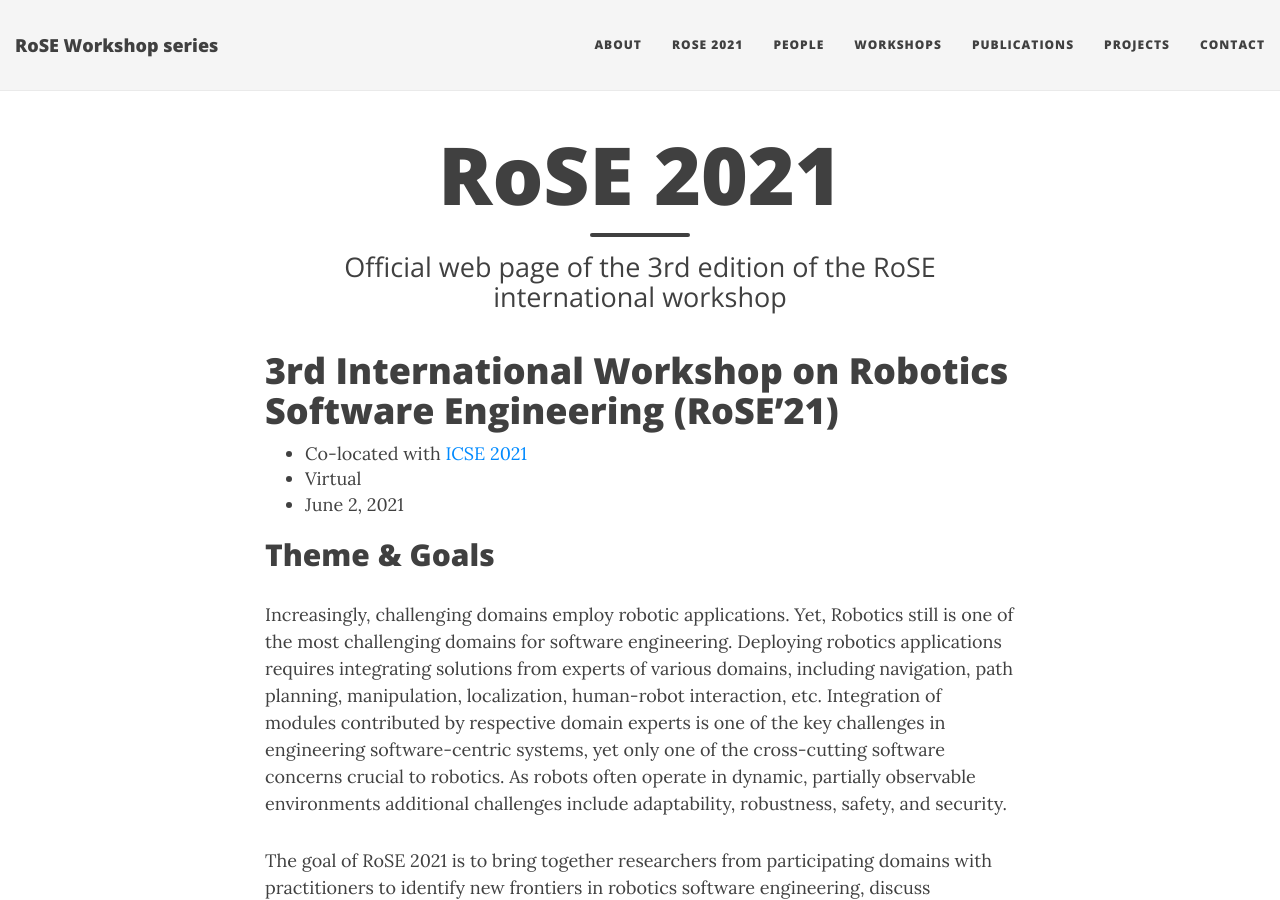
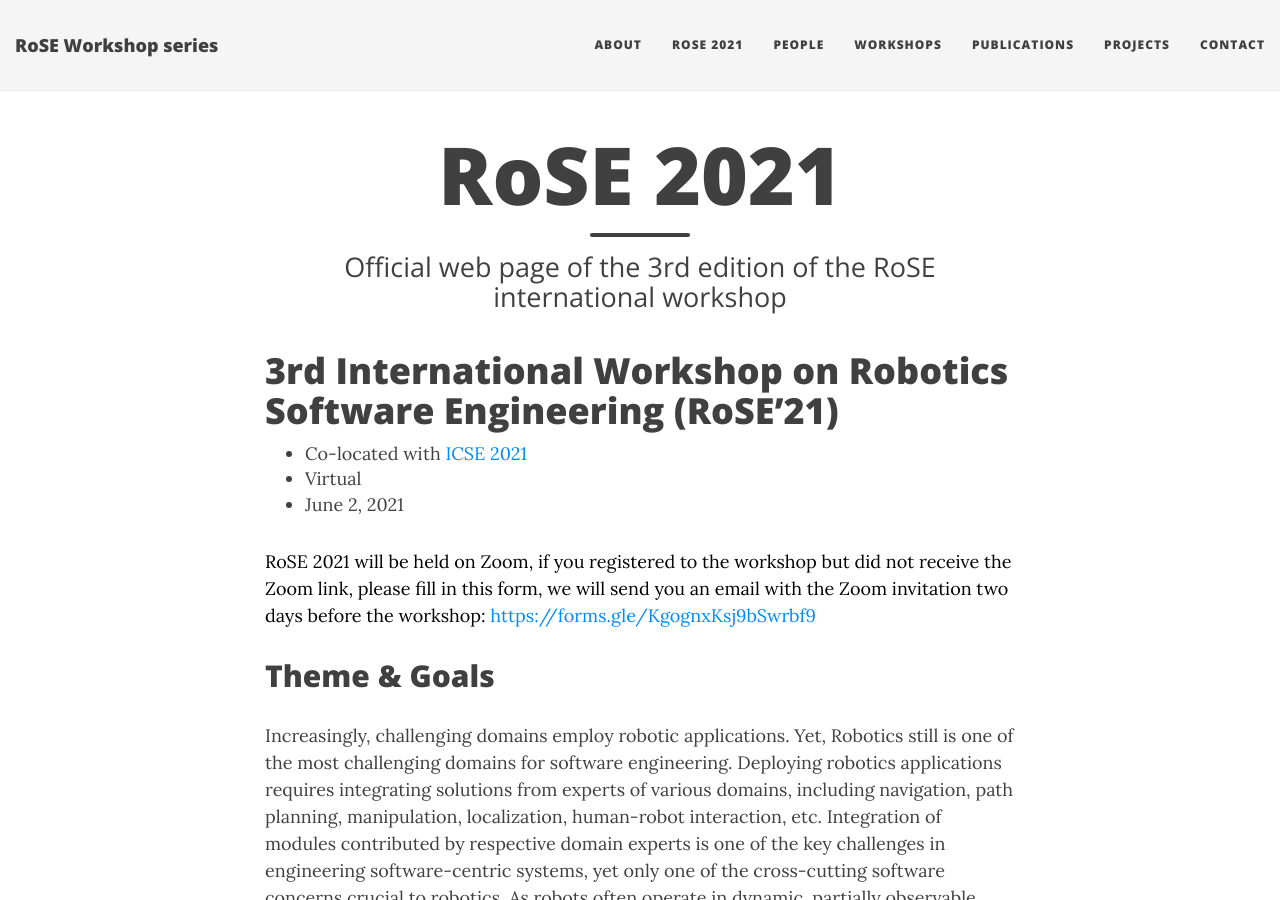
Before and after one commit to rose-workshops/rose-workshops.github.io, a Jekyll site: the page built from rose2021.md, in a window 1280 px wide and 900 px high. Built offline with Jekyll 4.4.1, drawn with Linux system fonts in a browser that asks for light colours; nearby versions of some CDN libraries.

Commit message:
Update rose2021.md

```diff
--- a/rose2021.md
+++ b/rose2021.md
@@ -9,6 +9,8 @@
 - Co-located with [ICSE 2021](https://conf.researchr.org/home/icse-2021)
 - Virtual
 - June 2, 2021
+
+<span style="color:black;">RoSE 2021 will be held on Zoom, if you registered to the workshop but did not receive the Zoom link, please fill in this form, we will send you an email with the Zoom invitation two days before the workshop: [https://forms.gle/KgognxKsj9bSwrbf9](https://forms.gle/KgognxKsj9bSwrbf9)</span>
 
 ## Theme & Goals
 Increasingly, challenging domains employ robotic applications. Yet, Robotics still is one of the most challenging domains for software engineering. Deploying robotics applications requires integrating solutions from experts of various domains, including navigation, path planning, manipulation, localization, human-robot interaction, etc. Integration of modules contributed by respective domain experts is one of the key challenges in engineering software-centric systems, yet only one of the cross-cutting software concerns crucial to robotics. As robots often operate in dynamic, partially observable environments additional challenges include adaptability, robustness, safety, and security.
```
